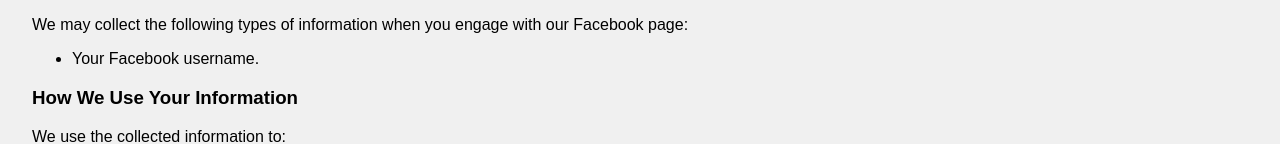
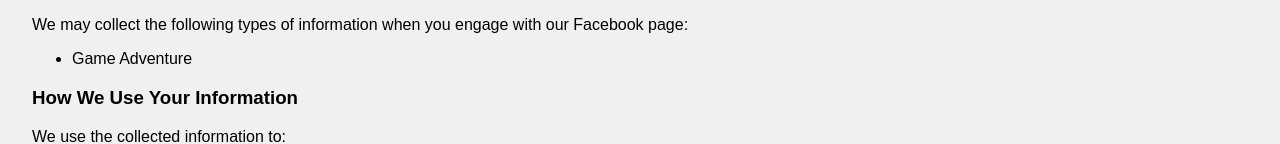
Before and after one commit to shenal-damian/game-adventure, a plain HTML site: page privacy.html in a window 1280 px wide. Shown: the part 341-485 px from the top of the page. Drawn offline with Linux system fonts and the light colour scheme.

Commit message:
Update privacy.html

```diff
--- a/privacy.html
+++ b/privacy.html
@@ -28,7 +28,7 @@
         <h3>Information We Collect</h3>
         <p>We may collect the following types of information when you engage with our Facebook page:</p>
         <ul>
-            <li>Your Facebook username.</li>
+            <li>Game Adventure</li>
             <!-- Add any other relevant information you may collect -->
         </ul>
 
```
